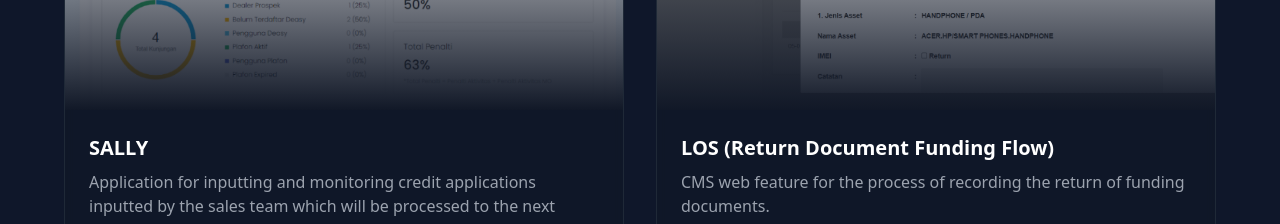
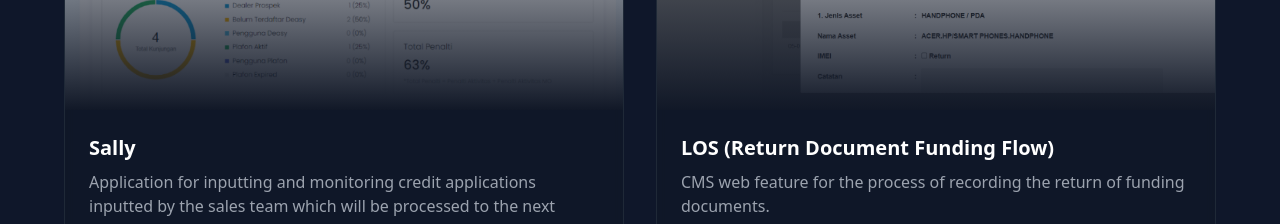
Before and after one commit to deni-akbar/my-portofolio, a Next.js app: page / in a window 1280 px wide. Shown: the part 1780-2004 px from the top of the page. Built offline with nearby package versions, Linux system fonts and the light colour scheme.

Commit message:
fix title

```diff
--- a/app/components/ProjectsSection.tsx
+++ b/app/components/ProjectsSection.tsx
@@ -21,7 +21,7 @@
 		tags: ['Codeigniter', 'Bootstrap', 'MySQL','jQuery', 'Github'],
 	},
 	{
-		title: 'SALLY',
+		title: 'Sally',
 		description: t('d.sally'),
 		image: '/sally11.png',
 		tags: ['Echo', 'Bootstrap', 'PostgreSQL', 'Redis', 'Github', 'Jenkins'],
```
